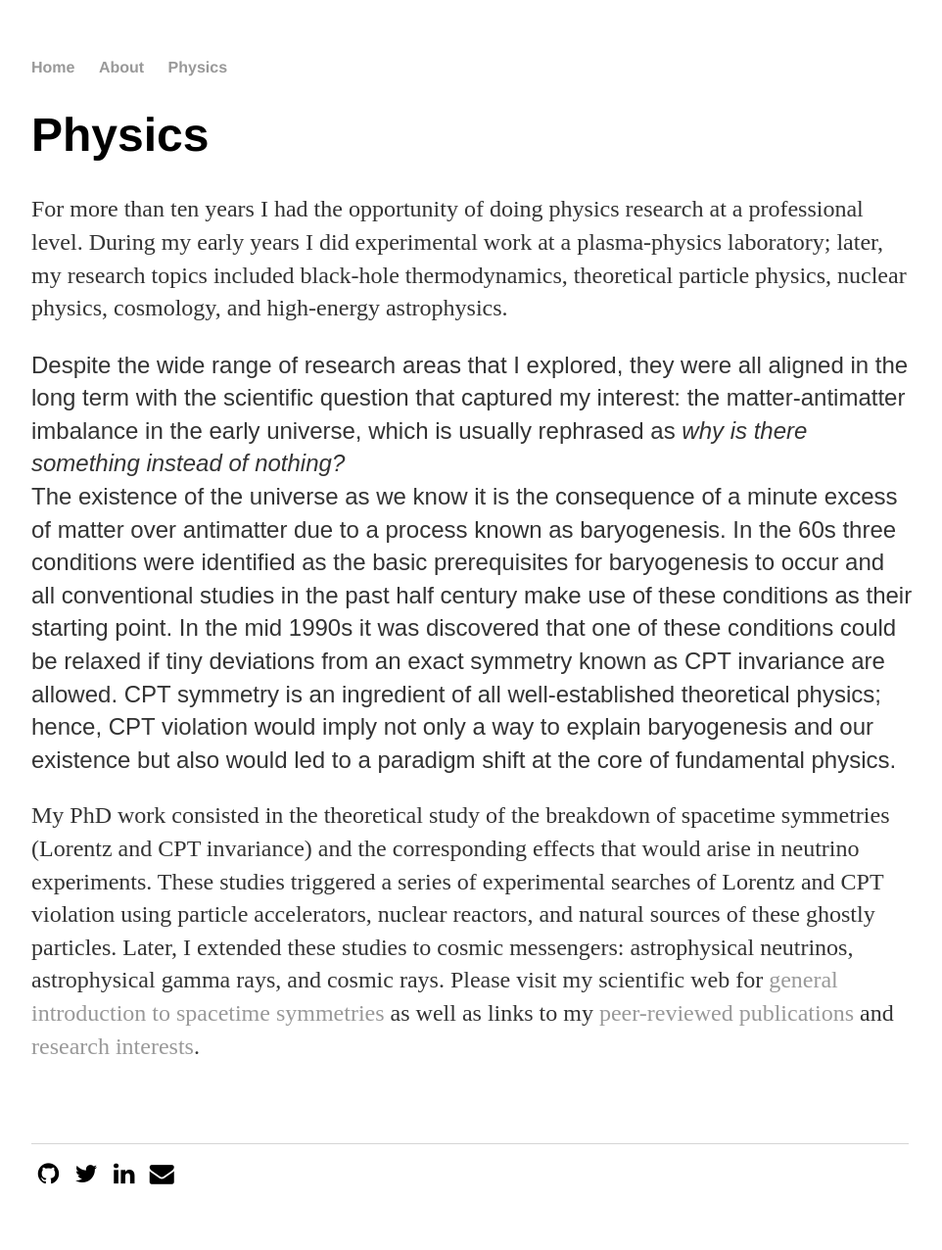
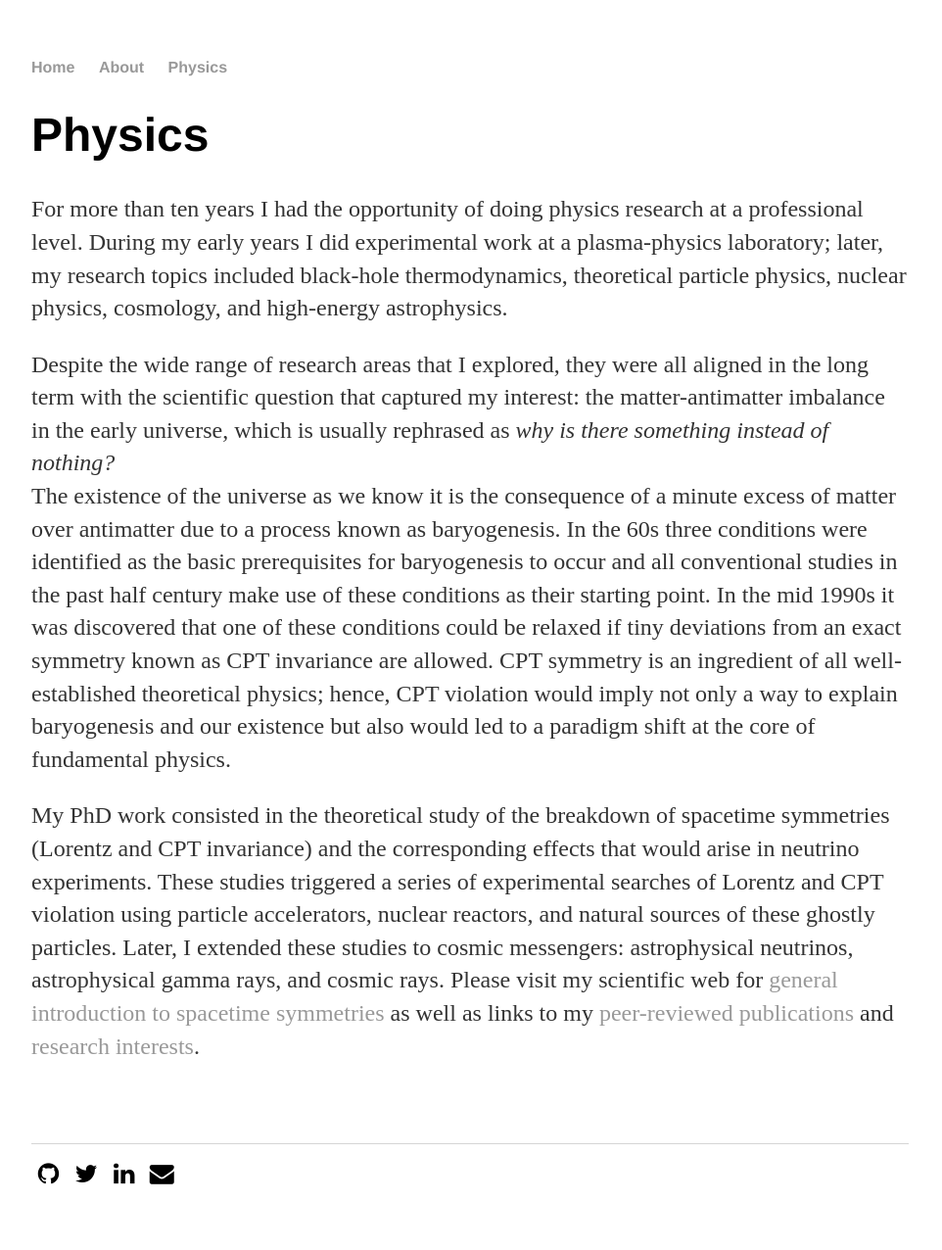
Before and after one commit to jsdiazpo/jsdiazpo.github.io, a Jekyll site: the page built from physics/index.html, in a window 1280 px wide. Shown: the whole page at 98% size, without its empty margins (160-1122 px from the left). Built offline with Jekyll 4.4.1, drawn with Linux system fonts in a browser that asks for light colours.

Commit message:
minor fix

```diff
--- a/physics/index.html
+++ b/physics/index.html
@@ -10,7 +10,7 @@ title: Jorge S. Diaz
 	plasma-physics laboratory; later, my research topics included black-hole
 	thermodynamics, theoretical particle physics, nuclear physics, cosmology,
 	and high-energy astrophysics. </p>
-	<p style="width: 900px; font-family: Arial, Helvetica, sans-serif">Despite
+	<p>Despite
 	the wide range of research areas that I explored, they were all aligned in
 	the long term with the scientific question that captured my interest: the
 	matter-antimatter imbalance in the early universe, which is usually
```
